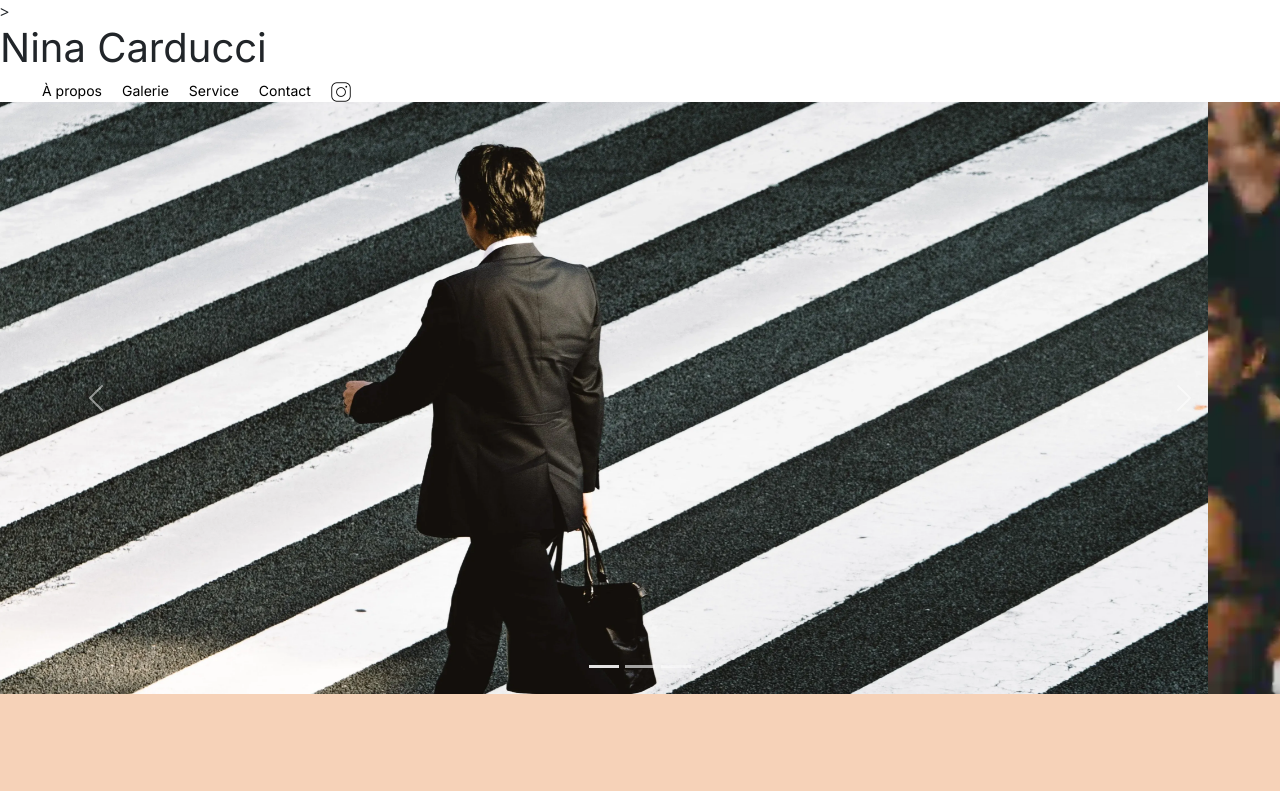
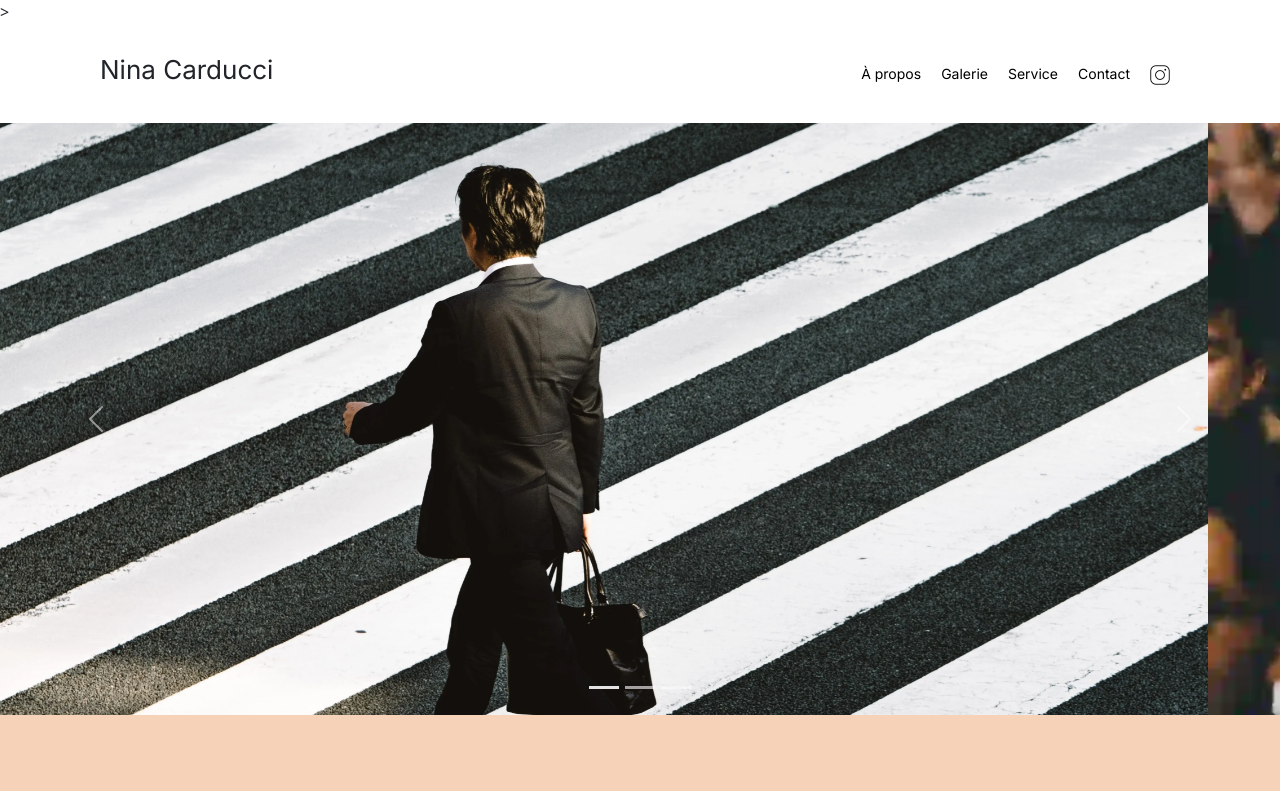
Before and after one commit to Douglasdu87/Nina-Carducci, a plain HTML site: page index.html in a window 1280 px wide. Shown: the top 791 px of the page. Drawn offline with nearby package versions, Linux system fonts and the light colour scheme.

Commit message:
modiffication de la class header dans css

```diff
--- a/assets/style.css
+++ b/assets/style.css
@@ -6,7 +6,7 @@ body {
 	font-family: 'Inter';
 	font-style: normal;
 }
-.top-header {
+header {
 	background-color: white;
 	position: sticky;
 	top:0;
@@ -18,7 +18,7 @@ body {
 	align-items: center;
 }
 
-.top-header .name {
+header .name {
 	font-size: 26px;
 }
 
```
